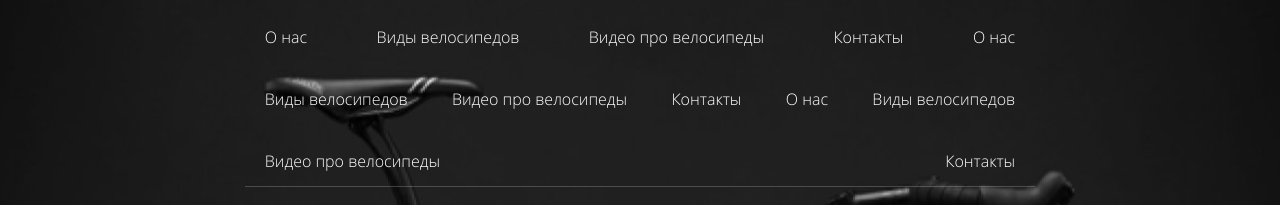
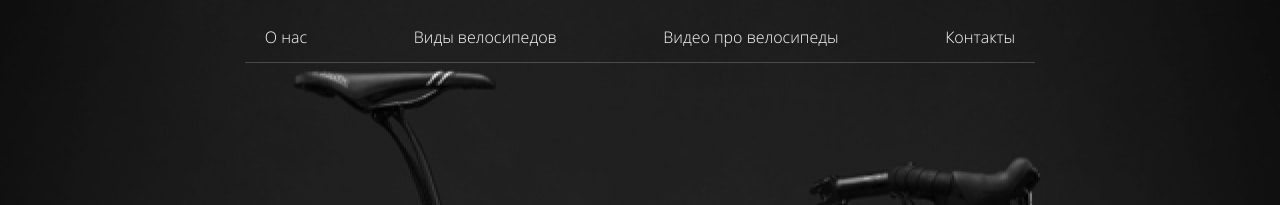
Before and after one commit to anna9grace/bikes-shop, a website: page source/index.html in a window 1280 px wide. Shown: the top 205 px of the page. Drawn offline with nearby package versions, Linux system fonts and the light colour scheme; files that its build step writes are made by us from their sources.

Commit message:
исправляет цвет иконок футера

```diff
--- a/source/index.html
+++ b/source/index.html
@@ -25,30 +25,6 @@
     </div>
     <nav class="page-header__nav main-nav">
       <ul>
-        <li>
-          <a href="#about">О нас</a>
-        </li>
-        <li>
-          <a href="#bike-types">Виды велосипедов</a>
-        </li>
-        <li>
-          <a href="#video">Видео про велосипеды</a>
-        </li>
-        <li>
-          <a href="#contacts">Контакты</a>
-        </li>
-        <li>
-          <a href="#about">О нас</a>
-        </li>
-        <li>
-          <a href="#bike-types">Виды велосипедов</a>
-        </li>
-        <li>
-          <a href="#video">Видео про велосипеды</a>
-        </li>
-        <li>
-          <a href="#contacts">Контакты</a>
-        </li>
         <li>
           <a href="#about">О нас</a>
         </li>
--- a/source/sass/components/contact-us.scss
+++ b/source/sass/components/contact-us.scss
@@ -39,6 +39,10 @@
   margin-bottom: 73px;
   padding-right: 10px;
   color: transparentize($main-color-dark, 0.5);
+}
+
+.contact-us__contacts svg {
+  color: #0ad9c6;
 }
 
 .contact-us__contacts a {
```
Also changed, not shown: build/css/style.min.css, build/index.html, 1 other file.
